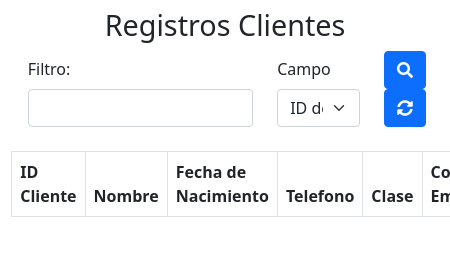
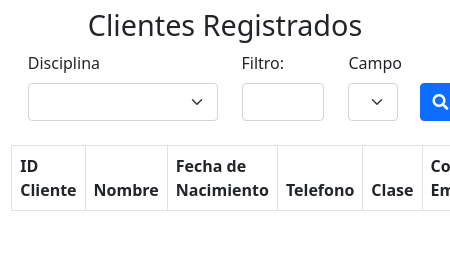
Before and after one commit to SaboHiriart/athadmin, an Electron app: page view-client-search/index.html in a window 450 px wide. Shown: the top 256 px of the page. Drawn offline with nearby package versions, Linux system fonts and the light colour scheme; no server answers.

Commit message:
Se agrego el select de las clases

```diff
--- a/view-client-search/index.html
+++ b/view-client-search/index.html
@@ -11,15 +11,21 @@
 </head>
 
 <body>
-    <h1 class="mt-2 text-center">Registros Clientes</h1>
+    <h1 class="mt-2 text-center">Clientes Registrados</h1>
     <div class="row justify-content-between align-items-end mb-3" style="width: 95%; margin-left: 3.5%">
-        <div class="col-7">
+        <div class="col-6">
+            <div>
+                <label for="disciplinaCliente" class="form-label">Disciplina</label>
+                <select id="disciplinaCliente" class="form-select" aria-describedby="disciplinaHelp"></select>
+            </div>
+        </div>
+        <div class="col-3">
             <div>
                 <label for="textBusqueda" class="form-label">Filtro: </label>
                 <input type="text" class="form-control" id="textoBusqueda" />
             </div>
         </div>
-        <div class="col-3">
+        <div class="col-2">
             <div>
                 <label for="campoBusqueda" class="form-label">Campo</label>
                 <select id="campoBusqueda" class="form-select">
@@ -29,17 +35,13 @@
                 </select>
             </div>
         </div>
-        <div class="col-2">
+        <div class="col-1">
             <button class="btn btn-primary" id="searchClients">
                 <i class="fas fa-search"></i>
             </button>
-            <button class="btn btn-primary" onclick="loadClients()">
-                <i class="fas fa-sync-alt"></i>
-            </button>
         </div>
     </div>
-        <table id="Tabla" class="table table-striped table-hover table-bordered mt-4"
-            style="width: 95%; margin-left: 2.5%">
+    <table id="Tabla" class="table table-striped table-hover table-bordered mt-4" style="width: 95%; margin-left: 2.5%">
         <thead>
             <th>ID Cliente</th>
             <th>Nombre</th>
```
Lines whose indentation alone changed are shown as unchanged.
